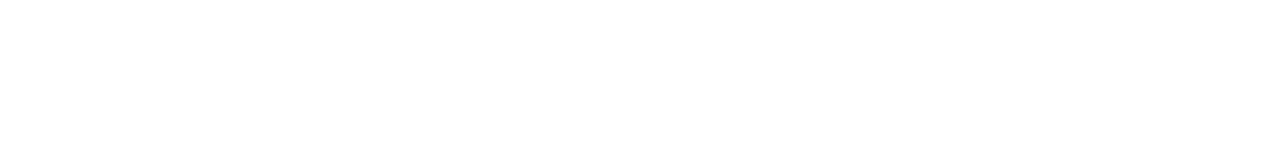
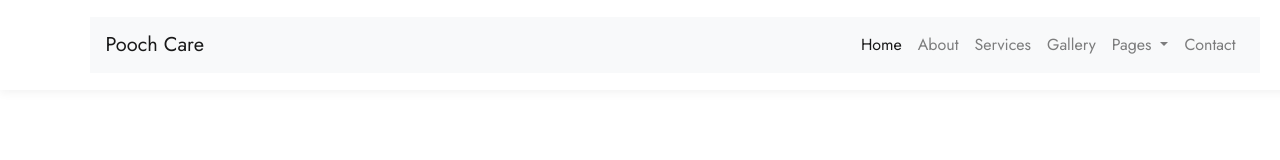
Before and after one commit to Tung2709/Poochcare, a plain HTML site: page index.html in a window 1280 px wide. Drawn offline with nearby package versions, Linux system fonts and the light colour scheme.

Commit message:
update header of index(1)

```diff
--- a/css/index.css
+++ b/css/index.css
@@ -6,10 +6,57 @@
   }
   html,
   body {
-	font-family: "Nunito", sans-serif;
 	color: #404040;
-	font-size: 1rem;
-	line-height: 1.5;
+    font-family: 'Jost', sans-serif;
+    font-size: 1rem;
+    line-height: 1.5;
+  }
+
+  .container{
+    width: 100%;
+    padding-right: 15px;
+    padding-left: 15px;
+    margin-right: auto;
+    margin-left: auto;
   }
 
   /* HEADER */
+  header.mainHeader{
+    width: 1349px;
+    background-color: #fff;
+    height: 90px;
+    display: grid;
+    align-items: center;
+    padding: 0;
+    box-shadow: 0 3px 9px rgba(0, 0, 0, 0.05);
+  }
+
+  .fixedTop{
+    position: fixed;
+    top: 0;
+    right: 0;
+    left: 0;
+    z-index: 999;
+  }
+
+  @media (min-width: 992px){
+    .container {
+        max-width: 960px;
+        margin-right: auto;
+        margin-left: auto;
+    }
+  }
+
+
+@media (min-width: 1200px){
+  .container {
+    max-width: 1140px;
+    margin-right: auto;
+    margin-left: auto;
+  }
+}
+
+@media (min-width: 1280px){
+  .container {
+  max-width: 1200px;}
+}
--- a/index.html
+++ b/index.html
@@ -4,7 +4,7 @@
     <meta charset="UTF-8" />
     <meta http-equiv="X-UA-Compatible" content="IE=edge" />
     <meta name="viewport" content="width=device-width, initial-scale=1.0" />
-	<title>Poochcare</title>
+    <title>Poochcare Animals and pets – Just another RoverThemes Demo Sites site</title>
     <!-- FONT AWESOME -->
     <link
       rel="stylesheet"
@@ -17,11 +17,11 @@
     <!-- GG FONT -->
     <link href="https://css.gg/css" rel="stylesheet" />
 
-    <!-- FONT NUNITO -->
+    <!-- FONT JOST -->
     <link rel="preconnect" href="https://fonts.googleapis.com" />
     <link rel="preconnect" href="https://fonts.gstatic.com" crossorigin />
     <link
-      href="https://fonts.googleapis.com/css2?family=Nunito:wght@300;400;500;600;700;800&display=swap"
+      href="https://fonts.googleapis.com/css2?family=Jost:wght@300;400;500;600;700;800;900&display=swap"
       rel="stylesheet"
     />
 
@@ -44,10 +44,73 @@
 
     <!-- MAIN CSS -->
     <link rel="stylesheet" href="./css/index.css" />
-
   </head>
   <body>
-    <header class="header"></header>
+    <header id="siteHeader" class="mainHeader fixedTop">
+      <div class="container">
+        <nav class="navbar navbar-expand-lg navbar-light bg-light">
+          <a class="navbar-brand" href="#">Pooch Care</a>
+          <button
+            class="navbar-toggler"
+            type="button"
+            data-toggle="collapse"
+            data-target="#headerNavbar"
+            aria-controls="navbarSupportedContent"
+            aria-expanded="false"
+            aria-label="Toggle navigation"
+          >
+            <span class="navbar-toggler-icon"></span>
+          </button>
+
+          <div class="collapse navbar-collapse" id="headerNavbar">
+            <ul class="navbar-nav ml-auto">
+              <li class="nav-item active">
+                <a class="nav-link" href="#"
+                  >Home <span class="sr-only">(current)</span></a
+                >
+              </li>
+              <li class="nav-item">
+                <a class="nav-link" href="#">About</a>
+              </li>
+              <li class="nav-item">
+                <a class="nav-link" href="#">Services</a>
+              </li>
+              <li class="nav-item">
+                <a class="nav-link" href="#">Gallery</a>
+              </li>
+              <li class="nav-item dropdown">
+                <a
+                  class="nav-link dropdown-toggle"
+                  href="#"
+                  role="button"
+                  data-toggle="dropdown"
+                  aria-expanded="false"
+                >
+                  Pages
+                </a>
+                <div class="dropdown-menu">
+                  <a class="dropdown-item" href="#">Blog Posts</a>
+                  <a class="dropdown-item" href="#">Landing page</a>
+                  <!-- <div class="dropdown-divider"></div>
+						  <a class="dropdown-item" href="#">Something else here</a> -->
+                </div>
+              </li>
+              <li class="nav-item">
+                <a class="nav-link" href="#">Contact</a>
+              </li>
+
+              <!-- <li class="nav-item">
+					  <a class="nav-link disabled">Disabled</a>
+					</li> -->
+            </ul>
+            <!-- <form class="form-inline my-2 my-lg-0">
+					<input class="form-control mr-sm-2" type="search" placeholder="Search" aria-label="Search">
+					<button class="btn btn-outline-success my-2 my-sm-0" type="submit">Search</button>
+				  </form> -->
+          </div>
+        </nav>
+      </div>
+    </header>
     <section class="carousel"></section>
     <section class="aboutUs"></section>
     <section class="service"></section>
```
